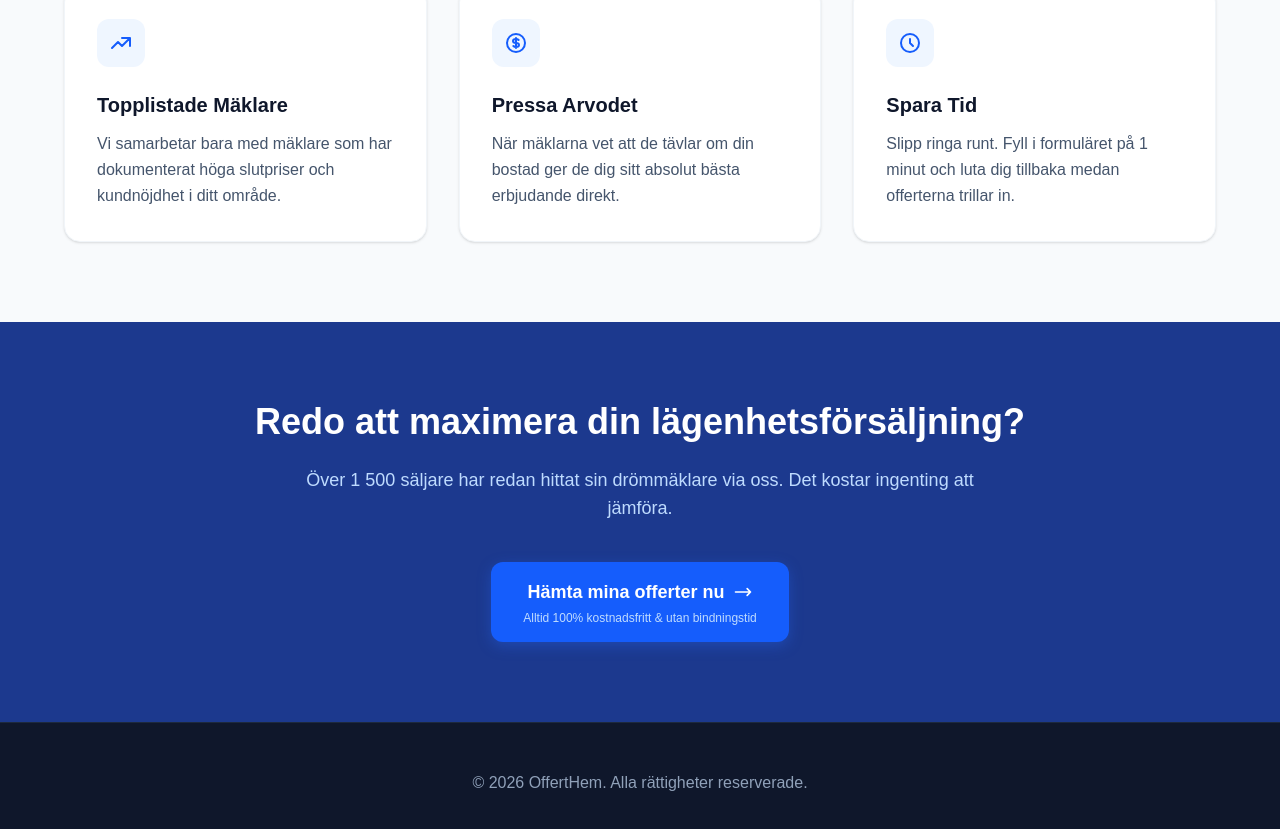
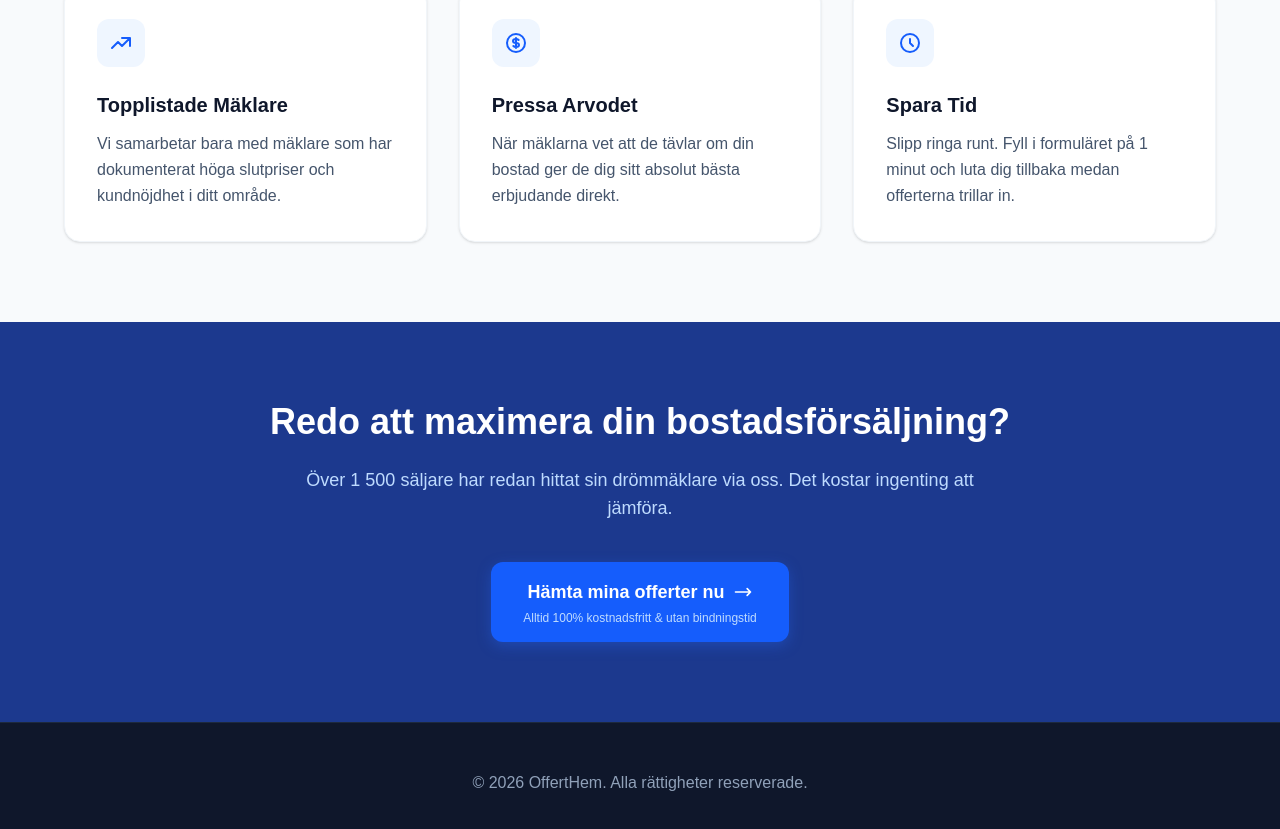
Before and after one commit to erik687/offerthem-web, a Next.js app: page / in a window 1280 px wide. Shown: the part 1538-2367 px from the top of the page. Built offline with nearby package versions, Linux system fonts and the light colour scheme.

Commit message:
update: refine headline copy

```diff
--- a/app/page.tsx
+++ b/app/page.tsx
@@ -111,7 +111,7 @@
       {/* CTA Section */}
       <section className="py-20 bg-blue-900 text-white">
         <div className="container mx-auto px-4 text-center">
-          <h2 className="text-3xl md:text-4xl font-bold mb-6">Redo att maximera din lägenhetsförsäljning?</h2>
+          <h2 className="text-3xl md:text-4xl font-bold mb-6">Redo att maximera din bostadsförsäljning?</h2>
           <p className="text-blue-200 mb-10 max-w-2xl mx-auto text-lg">
             Över 1 500 säljare har redan hittat sin drömmäklare via oss. Det kostar ingenting att jämföra.
           </p>
```
